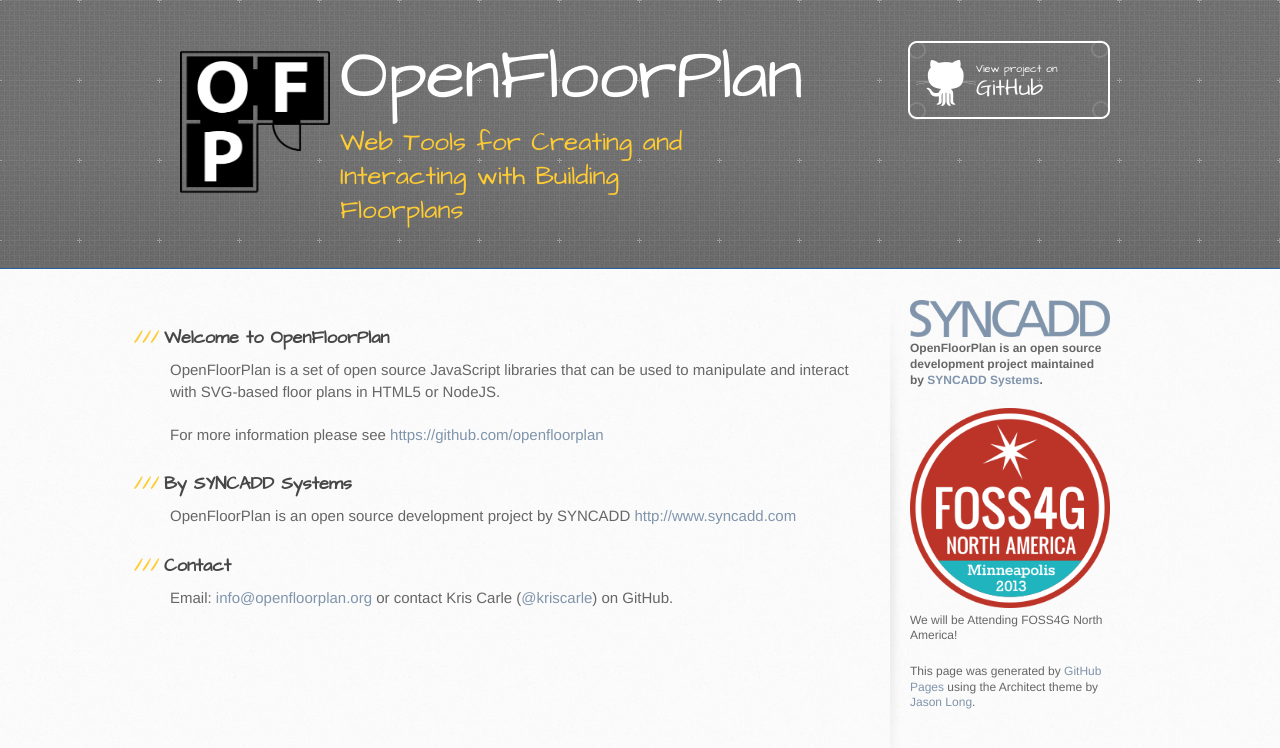
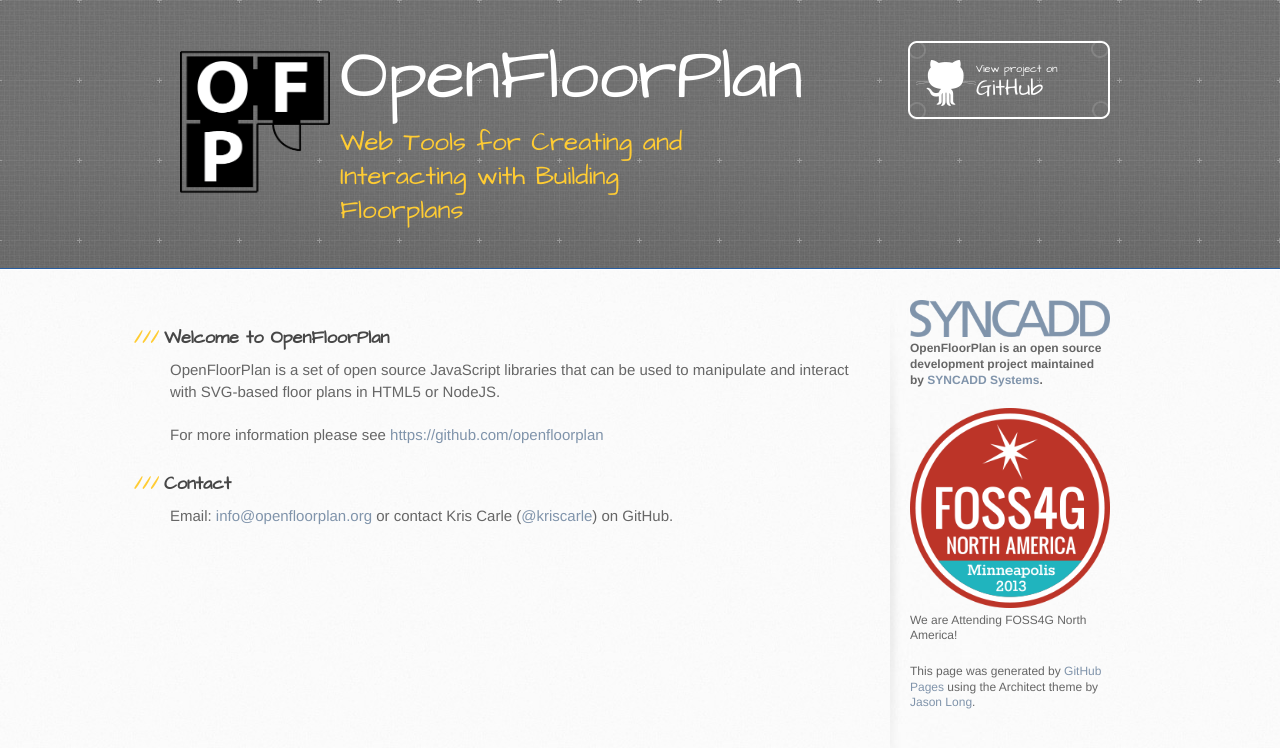
Before and after one commit to openfloorplan/ofp-website, a plain HTML site: page index.html in a window 1280 px wide. Drawn offline with Linux system fonts and the light colour scheme.

Commit message:
minor changes

```diff
--- a/index.html
+++ b/index.html
@@ -38,12 +38,6 @@
 <p>For more information please see <a href="https://github.com/openfloorplan">https://github.com/openfloorplan</a></p>
 
 
-
-<h3>By SYNCADD Systems</h3>
-
-<p>OpenFloorPlan is an open source development project by SYNCADD <a href="http://www.syncadd.com">http://www.syncadd.com</a></p>
-
-
 <h3>Contact</h3>
 
 <p>Email: <a href="mailto:info@openfloorplan.org">info@openfloorplan.org</a>
@@ -55,7 +49,7 @@
             <img  src="images/syncadd.png" alt="OpenFloorPlan Logo" height="37" width="200">
           <p class="repo-owner">OpenFloorPlan is an open source development project maintained by <a href="http://www.syncadd.com">SYNCADD Systems</a>.</p>
             <a href="http://http://foss4g-na.org/"><img   src="images/foss4g-na.png" alt="OpenFloorPlan Logo" height="200" width="200"> </a>
-           <p>We will be Attending FOSS4G North America!</p>
+           <p>We are Attending FOSS4G North America!</p>
           <p>This page was generated by <a href="pages.github.com">GitHub Pages</a> using the Architect theme by <a href="http://twitter.com/jasonlong">Jason Long</a>.</p>
         </aside>
       </div>
```
Also changed, not shown: favicon.ico (added).
